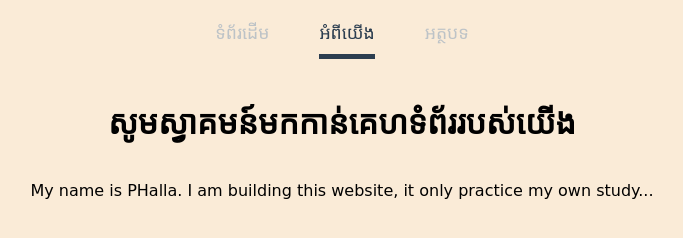
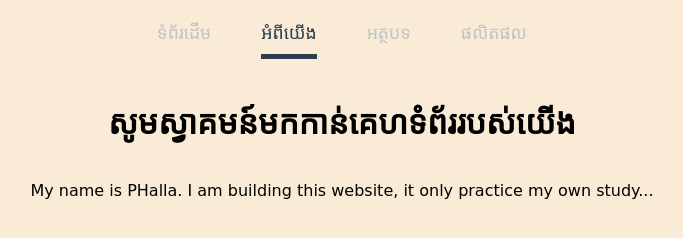
Before and after one commit to phallaforever/hp_my_first_page, a plain HTML site: page about.html in a window 1280 px wide. Shown: the whole page, without its empty margins (298-981 px from the left). Drawn offline with Linux system fonts and the light colour scheme; a web font is replaced by a local one.

Commit message:
extra-product-menu

```diff
--- a/about.html
+++ b/about.html
@@ -17,6 +17,7 @@
         <a href="index.html">ទំព័រដើម</a>
         <a class="about" href="about.html">អំពីយើង</a>
         <a href="blogs.html">អត្ថបទ</a>
+        <a href="product.html">ផលិតផល</a>
 
     </div>
     <div class="center-cul">
```
